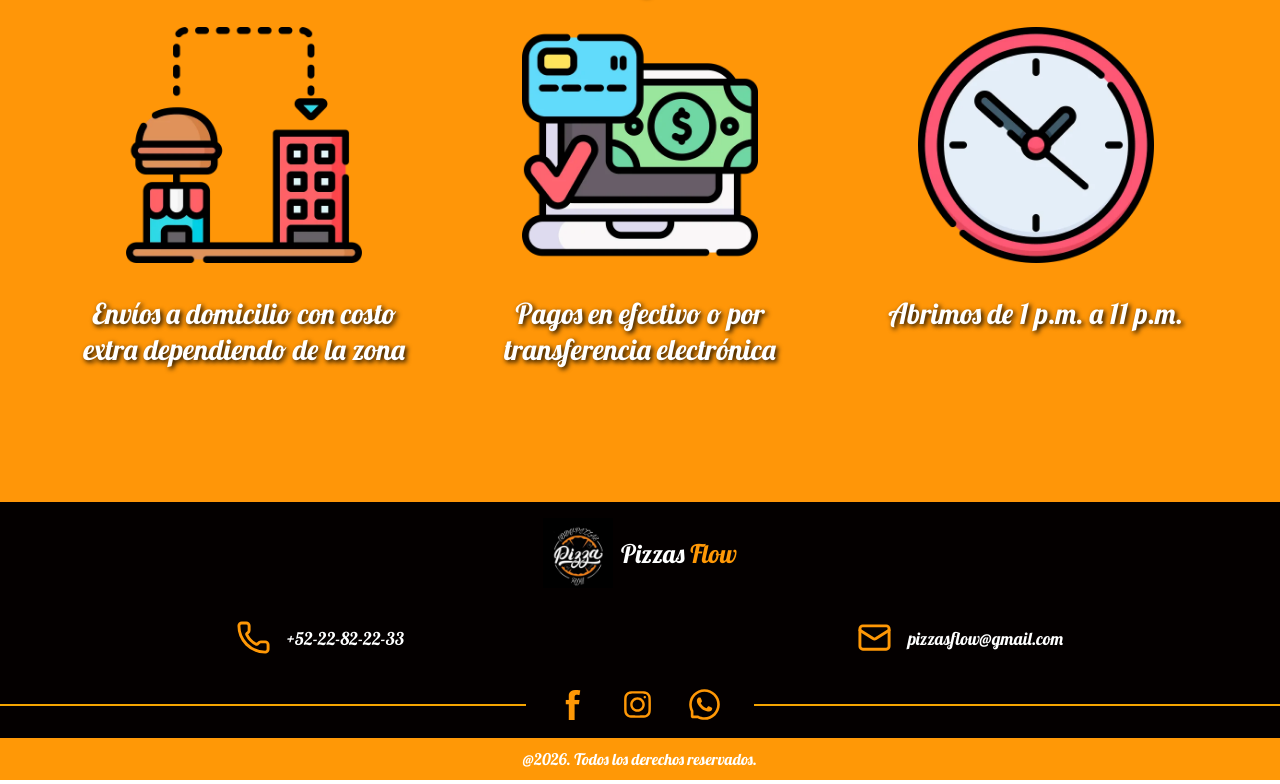
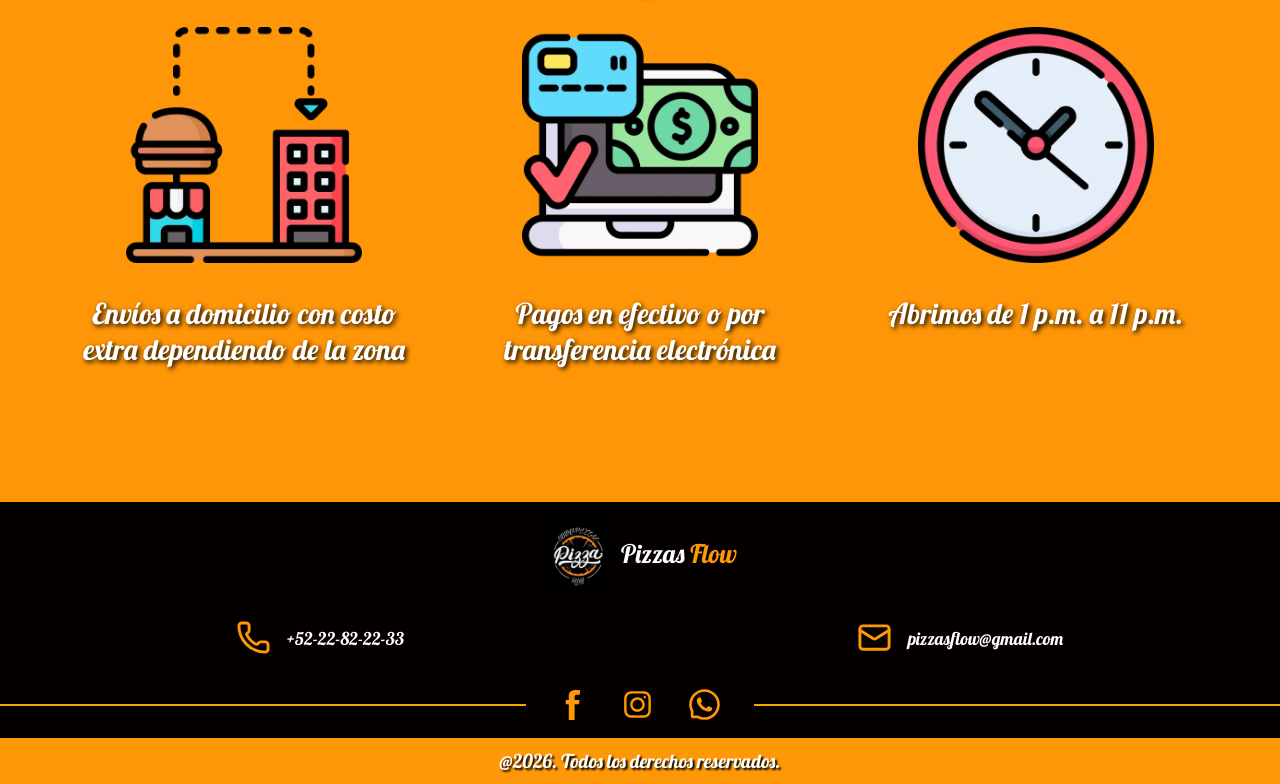
Before and after one commit to darien786/pizzeria, a Next.js app: page / in a window 1280 px wide. Shown: the part 2809-3593 px from the top of the page. Built offline with nearby package versions, Linux system fonts and the light colour scheme.

Commit message:
changes footer: autor

```diff
--- a/src/components/footer/Footer.module.css
+++ b/src/components/footer/Footer.module.css
@@ -83,8 +83,10 @@
     align-items: center;
     padding: .7rem;
     color: white;
-    font-size: 1rem;
+
+    font-size: 1.2rem;
     text-align: center;
+    text-shadow: 2px 2px 2px #000;
 }
 
 
--- a/src/components/slide/Slide.jsx
+++ b/src/components/slide/Slide.jsx
@@ -17,7 +17,7 @@ export default function Slide({ product, onPause, onResume}) {
                 </button>
             </div>
             <div className={styles.image} >
-                <img src={product.src} />
+                <img src={product.src} alt={`Imagen de ${product.title}`}/>
             </div>
         </div>
     )
```
